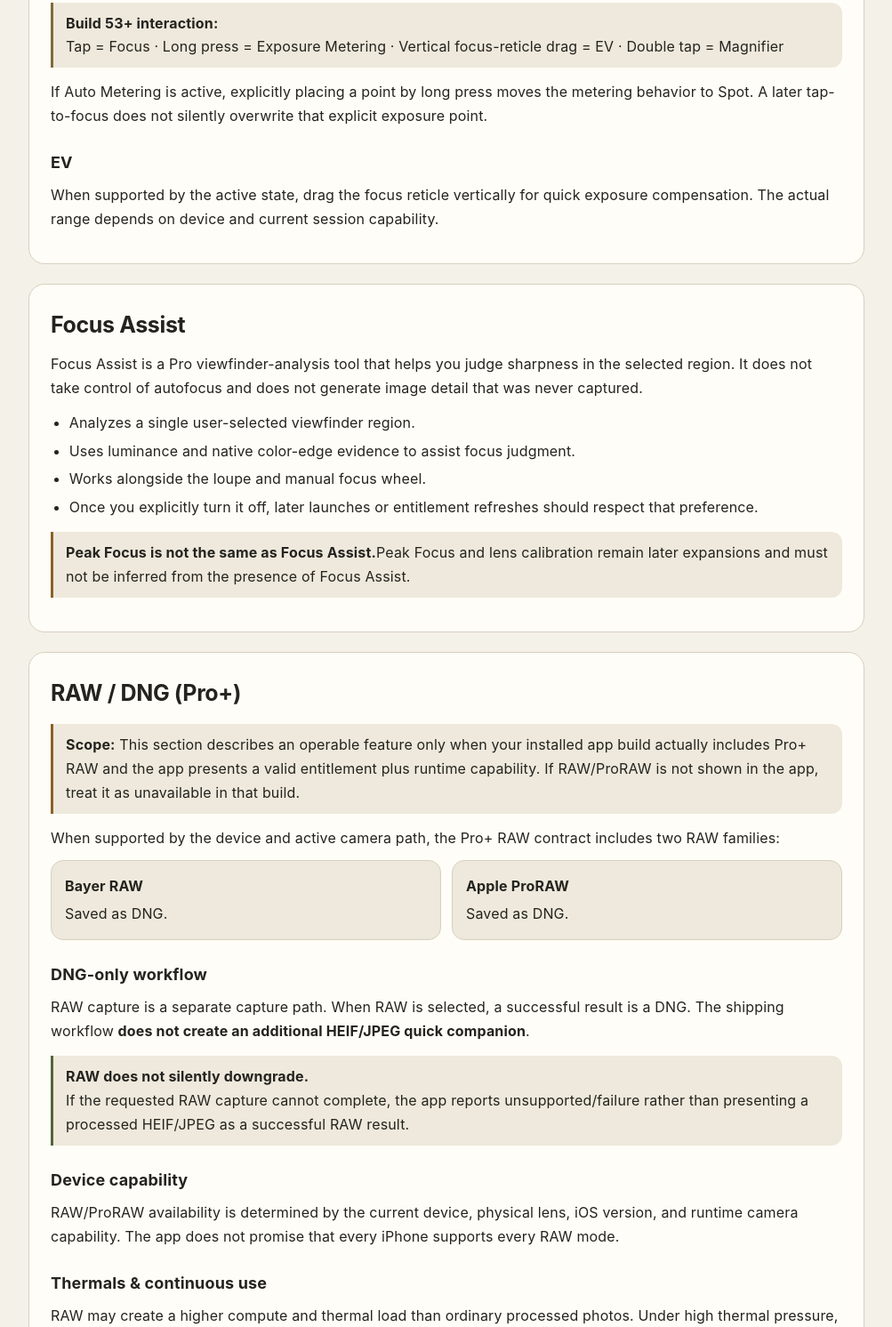
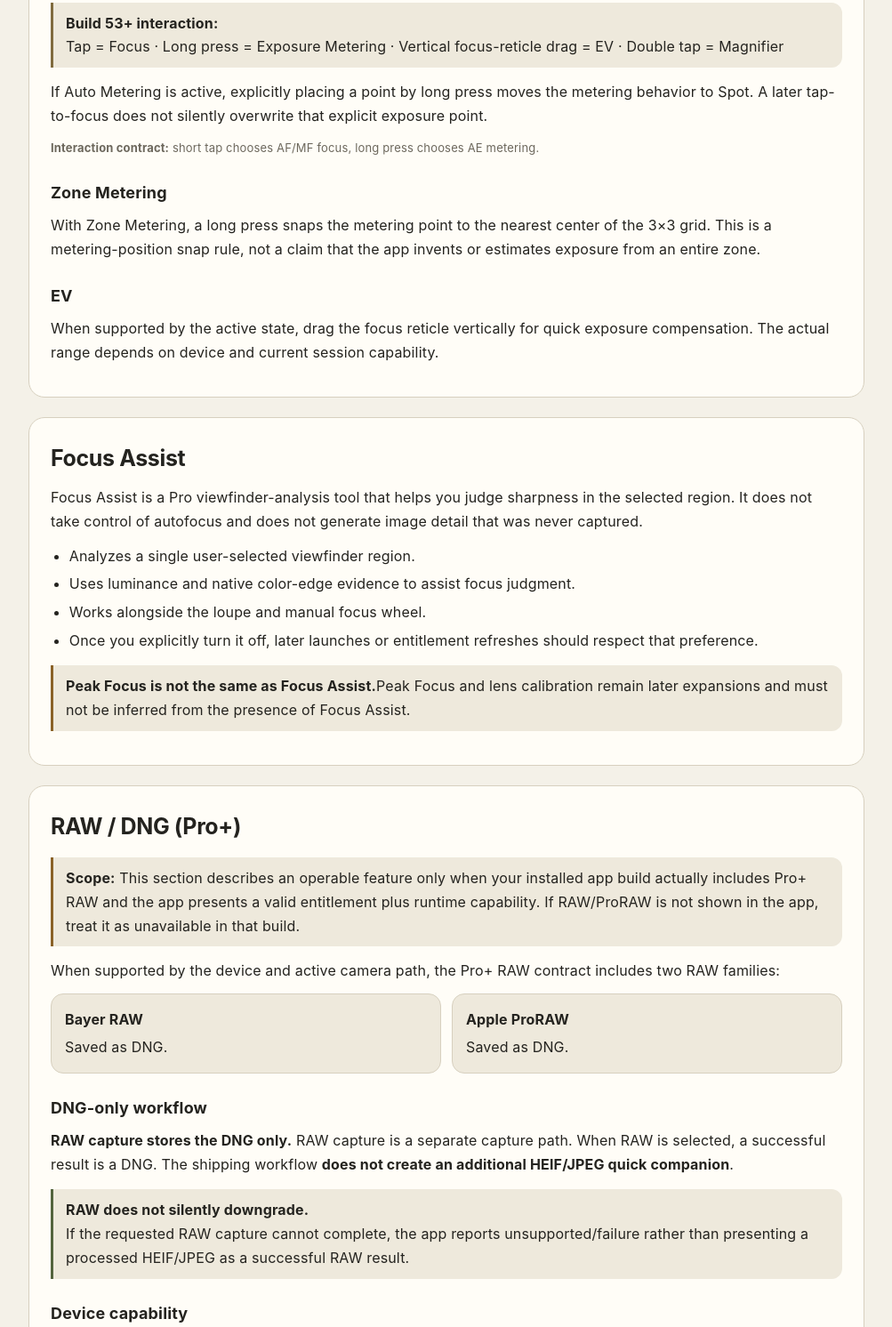
Before and after one commit to wfps60412/honesmith-optics, a plain HTML site: page index.html in a window 1280 px wide. Shown: the part 2794-4286 px from the top of the page at 89% size, without its empty margins (138-1141 px from the left). Drawn offline with Linux system fonts and the light colour scheme.

Commit message:
Add files via upload

```diff
--- a/index.html
+++ b/index.html
@@ -262,6 +262,10 @@
       短按＝Focus · 長按＝Exposure Metering · 對焦標記上下拖曳＝EV · 雙擊＝Magnifier
     </div>
     <p>若你原本在 Auto Metering，明確長按放置測光點時會進入 Spot Metering。重新短按對焦不會偷偷覆寫這個明確設定的曝光點。</p>
+    <p class="small"><strong>操作契約：</strong>短按決定 AF/MF 對焦位置，長按決定 AE 測光位置。</p>
+
+    <h3>Zone Metering</h3>
+    <p>使用分區測光時，長按預覽後，<strong>測光點會吸附至九宮格中最接近的區域中心</strong>。這是測光位置的吸附規則，不代表 App 對整個區域做自行推測的平均曝光。</p>
 
     <h3>EV</h3>
     <p>在支援的狀態下，垂直拖曳對焦標記可快速做曝光補償。實際可調範圍由裝置與目前 session capability 決定。</p>
@@ -278,6 +282,10 @@
       Tap = Focus · Long press = Exposure Metering · Vertical focus-reticle drag = EV · Double tap = Magnifier
     </div>
     <p>If Auto Metering is active, explicitly placing a point by long press moves the metering behavior to Spot. A later tap-to-focus does not silently overwrite that explicit exposure point.</p>
+    <p class="small"><strong>Interaction contract:</strong> short tap chooses AF/MF focus, long press chooses AE metering.</p>
+
+    <h3>Zone Metering</h3>
+    <p>With Zone Metering, a long press snaps the metering point to the nearest center of the 3×3 grid. This is a metering-position snap rule, not a claim that the app invents or estimates exposure from an entire zone.</p>
 
     <h3>EV</h3>
     <p>When supported by the active state, drag the focus reticle vertically for quick exposure compensation. The actual range depends on device and current session capability.</p>
@@ -319,7 +327,7 @@
       <div class="card"><strong>Apple ProRAW</strong>儲存為 DNG。</div>
     </div>
     <h3>DNG-only 工作方式</h3>
-    <p>RAW 拍攝是一條獨立的拍攝路徑。選擇 RAW 後，成功結果是 DNG；正式流程<strong>不另外建立 HEIF／JPEG 快速副本</strong>。</p>
+    <p><strong>RAW 模式只儲存 DNG。</strong>RAW 拍攝是一條獨立的拍攝路徑。選擇 RAW 後，成功結果是 DNG；正式流程<strong>不另外建立 HEIF／JPEG 快速副本</strong>。</p>
     <div class="callout good">
       <strong>RAW 不會偷偷降級。</strong><br>
       如果要求的 RAW 無法完成，App 應回報不支援或失敗；不會把 processed HEIF／JPEG 當成 RAW 成功結果。
@@ -338,7 +346,7 @@
       <div class="card"><strong>Apple ProRAW</strong>Saved as DNG.</div>
     </div>
     <h3>DNG-only workflow</h3>
-    <p>RAW capture is a separate capture path. When RAW is selected, a successful result is a DNG. The shipping workflow <strong>does not create an additional HEIF/JPEG quick companion</strong>.</p>
+    <p><strong>RAW capture stores the DNG only.</strong> RAW capture is a separate capture path. When RAW is selected, a successful result is a DNG. The shipping workflow <strong>does not create an additional HEIF/JPEG quick companion</strong>.</p>
     <div class="callout good">
       <strong>RAW does not silently downgrade.</strong><br>
       If the requested RAW capture cannot complete, the app reports unsupported/failure rather than presenting a processed HEIF/JPEG as a successful RAW result.
```
